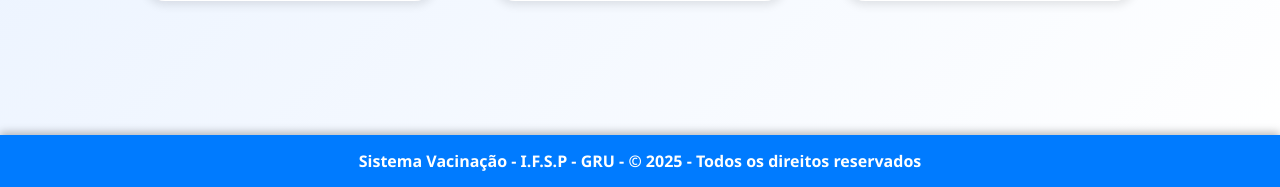
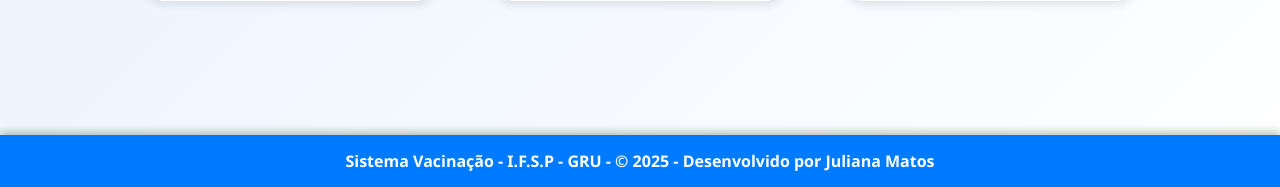
Before and after one commit to julirmatos/projeto_vacinacao, a PHP site: page / in a window 1280 px wide. Shown: the part 613-800 px from the top of the page. Run offline with PHP 8.4, Linux system fonts and the light colour scheme; a stand-in replaces the project's code that opens the database connection.

Commit message:
Sistema Vacinação

```diff
--- a/public/index.php
+++ b/public/index.php
@@ -155,7 +155,7 @@
 
     <footer>
         <div class="copyright">
-            Sistema Vacinação - I.F.S.P - GRU - © 2025 - Todos os direitos reservados
+            Sistema Vacinação - I.F.S.P - GRU - © 2025 - Desenvolvido por Juliana Matos
         </div>
     </footer>
 
--- a/views/pacientes/consultar.php
+++ b/views/pacientes/consultar.php
@@ -110,7 +110,7 @@ tr:hover {
 <table>
 <thead>
 <tr>
-    <th>ID</th>
+
     <th>Nome</th>
     <th>CPF</th>
     <th>Data de Nascimento</th>
@@ -123,7 +123,7 @@ tr:hover {
 <tbody>
 <?php foreach ($pacientes as $p): ?>
 <tr>
-    <td><?= htmlspecialchars($p['idUsuario']) ?></td>
+
     <td><?= htmlspecialchars($p['nomeUsuario']) ?></td>
     <td><?= htmlspecialchars($p['cpfUsuario']) ?></td>
     <td><?= htmlspecialchars(date('d/m/Y', strtotime($p['dataNascimento']))) ?></td>
```
